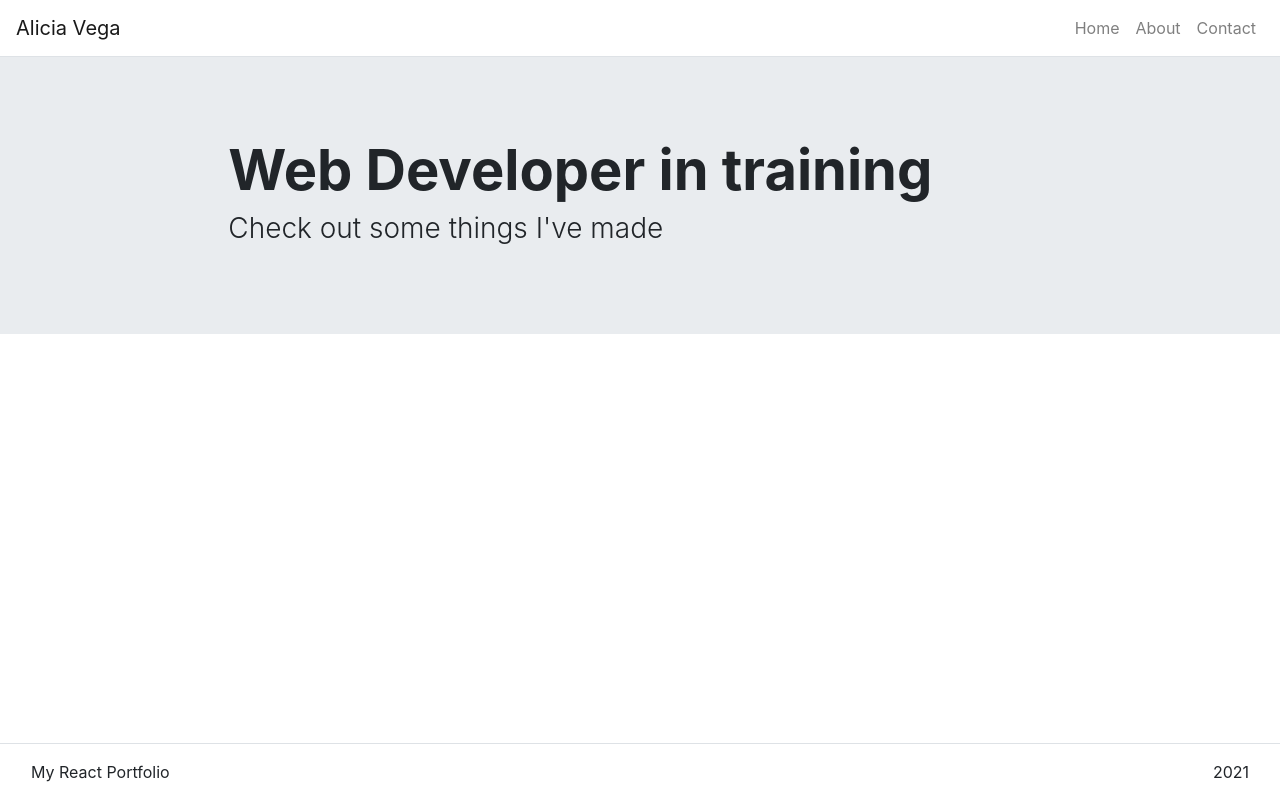
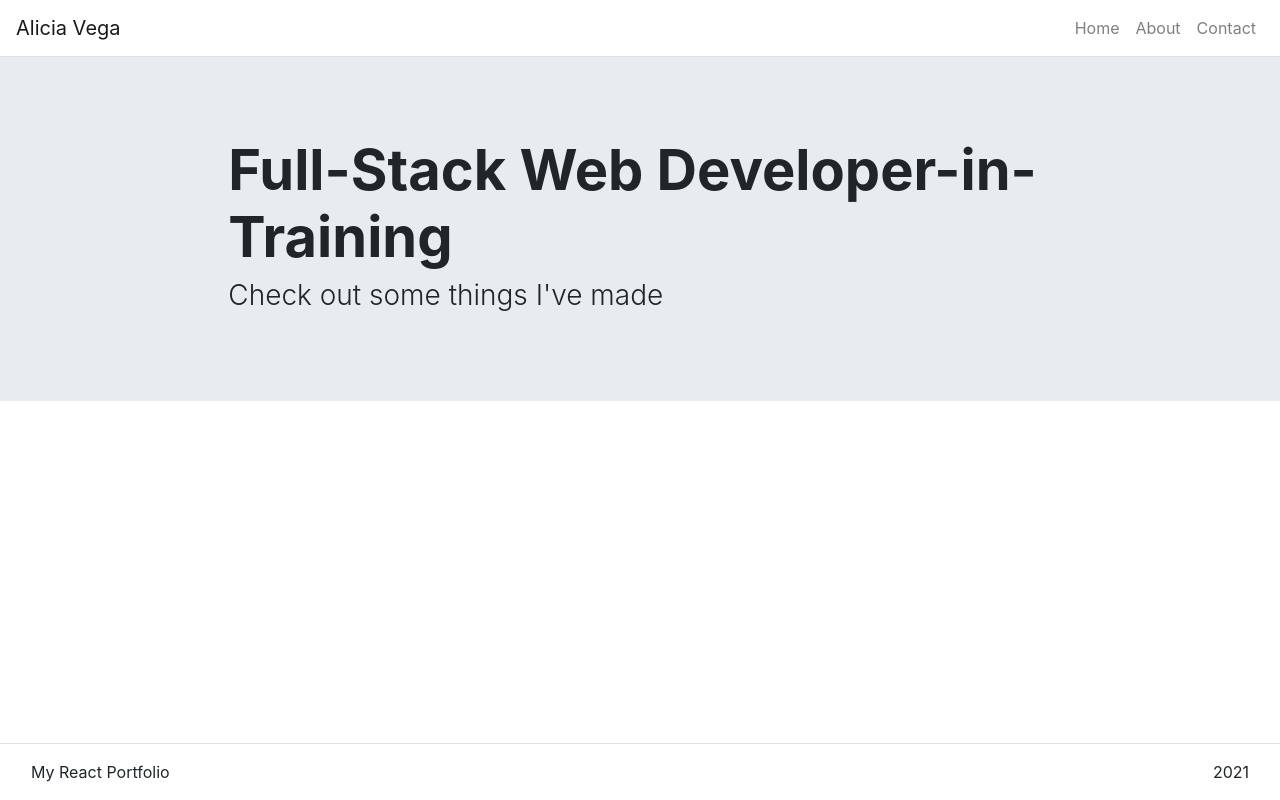
Before and after one commit to aliciavega731/react-portfolio, a React (Create React App) app: page / in a window 1280 px wide. Built offline with nearby package versions, Linux system fonts and the light colour scheme.

Commit message:
updated home title

```diff
--- a/src/App.js
+++ b/src/App.js
@@ -24,7 +24,7 @@ class App extends React.Component {
         { title: 'Contact', path: '/contact'}
       ],
       home: {
-        title: "Web Developer in training",
+        title: "Full-Stack Web Developer-in-Training",
         subTitle: "Check out some things I've made",
       },
       about: {
```
